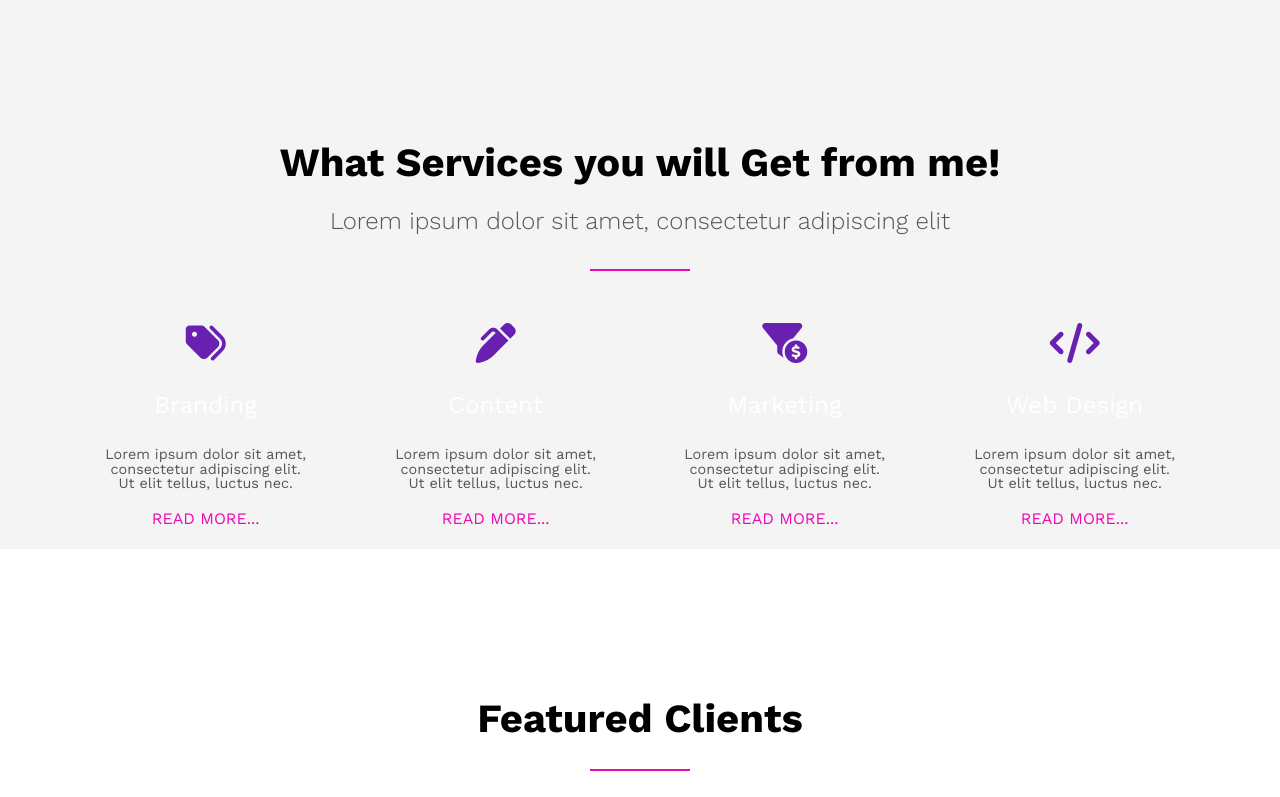
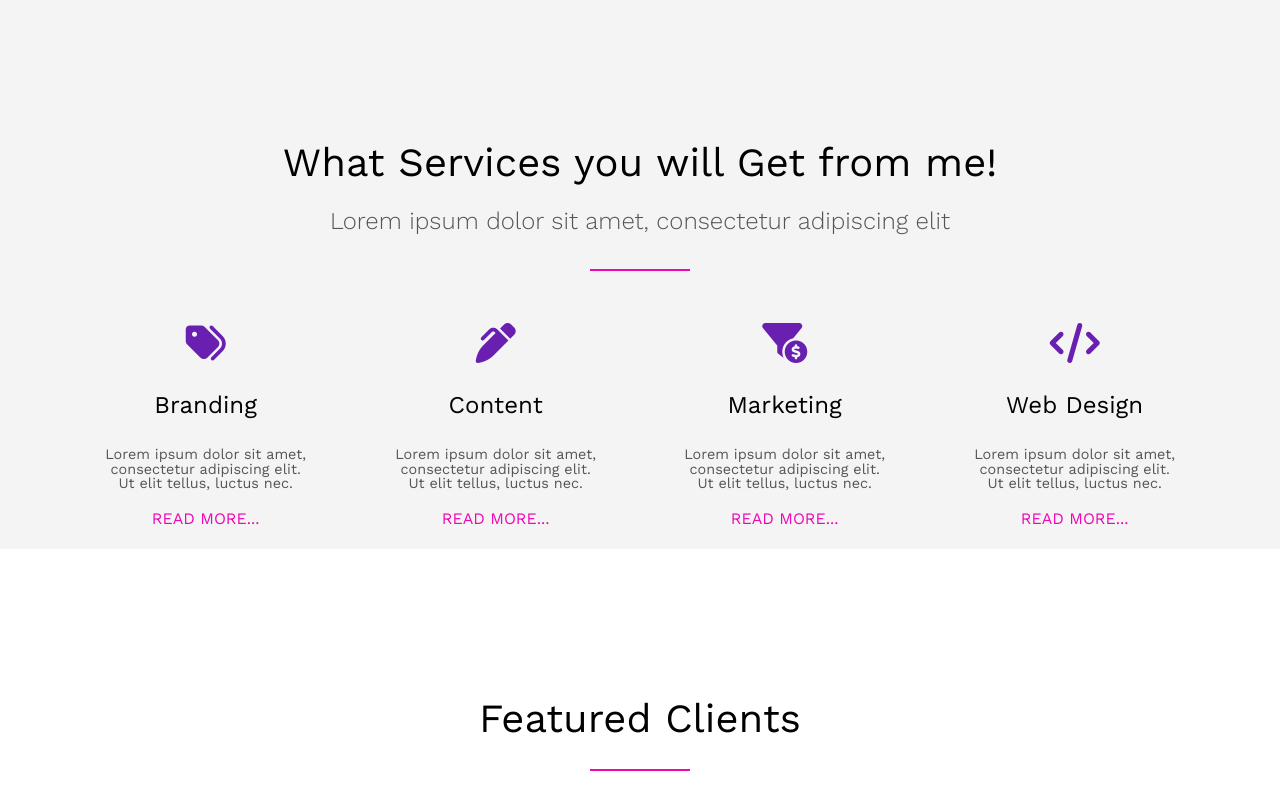
Before and after one commit to Snehakale11/Technophile-Task3, a plain HTML site: page index.html in a window 1280 px wide. Shown: the part 2000-2797 px from the top of the page. Drawn offline with nearby package versions, Linux system fonts and the light colour scheme; files whose address does not match are found by name.

Commit message:
Update style1.css

```diff
--- a/style1.css
+++ b/style1.css
@@ -74,7 +74,7 @@ input[type=submit]:hover {
 
 /*** HEADING SECTION ****/
 
-h3 {
+h2 {
 
 	font-size:300%;
 	color:#fff;
@@ -83,12 +83,11 @@ h3 {
 
 }
 
-h4 {
-	font-size:200%;
+h3 {
+	font-size:100%;
 	color:#fff;
 	font-weight:400;
 }
-
 
 /*** HEADER SECTION ****/
 
@@ -211,7 +210,7 @@ header {
 	padding-bottom:20px;
 }
 
-/***** WORK SECTION *****/
+
 
 .section-heading{
 	font-size:250%;
@@ -319,7 +318,7 @@ header {
 	text-decoration:none;
 }
 
-
+/**** PARTNERS SECTION *****/
 
 .partners-section {
 	text-align:center;
@@ -329,7 +328,6 @@ header {
 	width:65%;
 	height:auto;
 }
-
 
 
 .testimonials-section {
@@ -510,7 +508,7 @@ textarea {
 	outline:none;
 }
 
-
+/*********** FOOTER ***********/
 
 footer {
 	background-color:#333;
```
